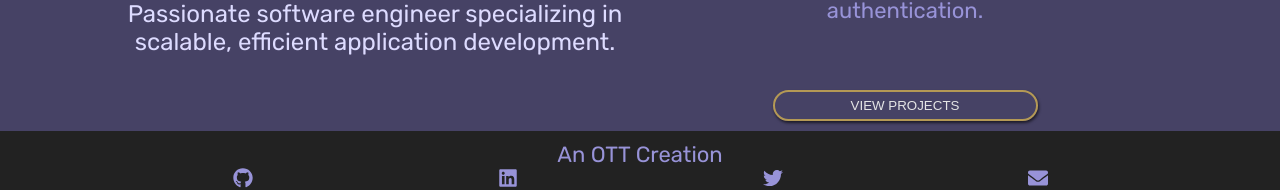
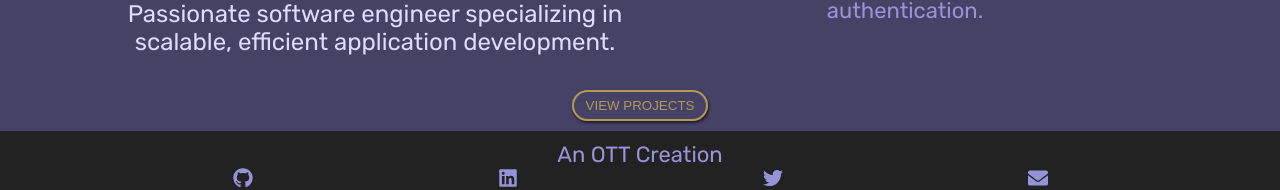
Before and after one commit to iam-tarun/portfolio-app, a React (Create React App) app: page / in a window 1280 px wide. Shown: the part 687-877 px from the top of the page. Built offline with nearby package versions, Linux system fonts and the light colour scheme.

Commit message:
fix links

```diff
--- a/src/Components/Home.js
+++ b/src/Components/Home.js
@@ -28,9 +28,9 @@ function Home() {
         <h3>{latestProject.title}</h3>
         <p className="leading">{latestProject.description}</p>
       </div>
-      <button className='button' >
-        <a style={{textDecoration: 'none', color: '#e4e4e5'}} href="./projects">View Projects</a>
-      </button>
+      <a className='a-button' style={{textDecoration: 'none', color: '#e4e4e5'}} href="./projects"><button className='button'  >
+        View Projects
+      </button></a>
     </div>
 
   )
--- a/src/Components/Projects.js
+++ b/src/Components/Projects.js
@@ -18,66 +18,77 @@ function Projects() {
               <h3>Job Quest</h3>
               <p className='leading' >A web app for tracking job applications, interviews, and company details, featuring SQL database integration and JWT-based authentication.</p>
               <p className='leading' >Technologies: Spring Boot, Angular, SQL</p><br />
-              <button className='button' >
-                <a
+              <a
                 style={{textDecoration: 'none', color: '#e4e4e5'}}
-                href='https://github.com/iam-tarun/JobQuest' target='_blank' rel='noreferrer'>View Project</a>
-              </button>
+                href='https://github.com/iam-tarun/JobQuest' target='_blank' rel='noreferrer'><button className='button' >
+                View Project
+              </button></a>
             </div>
           <div className='project-card'>
               <img className='project-img' src={ft} alt='finance tracker' />
               <h3>Finance Tracker</h3>
               <p>Track your expenses, manage budgets, and visualize your financial goals with ease. It offers intuitive insights, category-wise breakdowns to help you stay on top of your finances!</p>
               <p>Technologies: Flutter, Firebase, Dart</p><br />
-              <button className='button' >
                 <a
                 style={{textDecoration: 'none', color: '#e4e4e5'}}
-                href='https://github.com/iam-tarun/finance-tracker' target='_blank' rel='noreferrer'>View Project</a>
+                href='https://github.com/iam-tarun/finance-tracker' target='_blank' rel='noreferrer'>
+              <button className='button' >
+              View Project
               </button>
+                </a>
             </div>
           <div className='project-card'>
             <img className='project-img' src={helka} alt='helka' />
             <h3>Helka</h3>
             <p>Helka provides secure personalised news. It can get relevant news based on keyword searches. News articles from all over the internet can be stored for future reference.</p>
             <p>Technologies: React.js, Node.js, Express.js, CSS, JavaScript, MongoDB</p>
-            <button className='button' >
               <a
               style={{textDecoration: 'none', color: '#e4e4e5'}}
-              href='https://github.com/iam-tarun/helka' target='_blank' rel='noreferrer'>View Project</a>
+              href='https://github.com/iam-tarun/helka' target='_blank' rel='noreferrer'>
+
+            <button className='button' >
+            View Project
             </button>
+              </a>
           </div>
           <div className="project-card">
             <img className='project-img' src={dumbo} alt='dumbo' />
             <h3>Dumbo</h3>
             <p>Document organizer and searches documents with tags specified to them. Automatic tags can be generated using Google OCR. Used PostgreSQL and Google Cloud storage.</p>
             <p>Technologies: Django, Python, Google cloud Platform, PostgreSQL, HTML, CSS</p>
-            <button className='button' >
               <a
               style={{textDecoration: 'none', color: '#e4e4e5'}}
-              href='https://github.com/iam-tarun/dumbo' target='_blank' rel='noreferrer'>View Project</a>
+              href='https://github.com/iam-tarun/dumbo' target='_blank' rel='noreferrer'>
+            <button className='button' >
+              View Project
             </button>
+              </a>
           </div>
           <div className="project-card">
             <img className='project-img' src={chatbot} alt='shell' />
             <h3>Planet Bot</h3>
             <p>Developed a chatbot using TF-IDF and cosine similarity, achieving an initial accuracy of 83% in fetching relevant answers to user questions.</p>
             <p>Technologies: Python, Pytorch, Transformer Architecture</p><br />
-            <button className='button' >
               <a
               style={{textDecoration: 'none', color: '#e4e4e5'}}
-              href='https://github.com/iam-tarun/PlanetBot' target='_blank' rel='noreferrer'>View Project</a>
+              href='https://github.com/iam-tarun/PlanetBot' target='_blank' rel='noreferrer'>
+            <button className='button' >
+              View Project
             </button>
+              </a>
           </div>
           <div className="project-card">
             <img className='project-img' src={shell} alt='shell' />
             <h3>Shell</h3>
             <p>A fully functional C-based Linux shell, replicating standard shell commands and behavior. Supports built-in commands, external commands, and process management.</p>
             <p>Technologies: C</p><br />
-            <button className='button' >
               <a
               style={{textDecoration: 'none', color: '#e4e4e5'}}
-              href='https://github.com/iam-tarun/Linux-shell' target='_blank' rel='noreferrer'>View Project</a>
+              href='https://github.com/iam-tarun/Linux-shell' target='_blank' rel='noreferrer'>
+            <button className='button' >
+              View Project
             </button>
+              </a>
           </div>
         </div>
     </div>
--- a/src/index.css
+++ b/src/index.css
@@ -185,9 +185,10 @@ h4 {
   grid-row: 4/5;
 }
 
-.button {
+.a-button {
   grid-column: 3/7;
   grid-row: 3/4;
+  margin: 0 auto;
 }
 
 /* mobile styles - footer */
```
